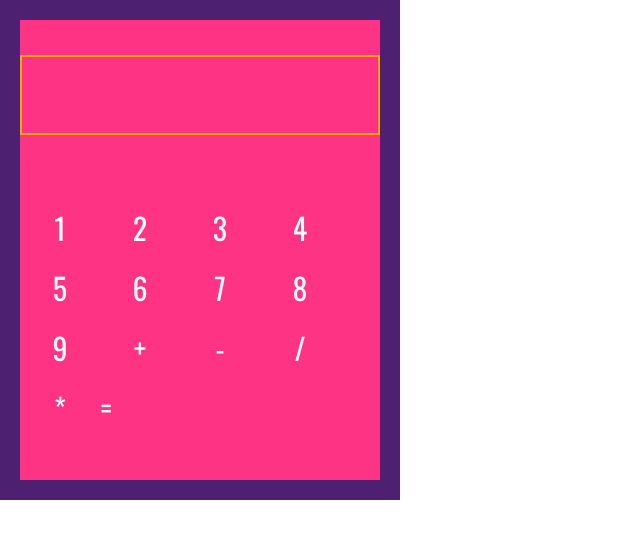
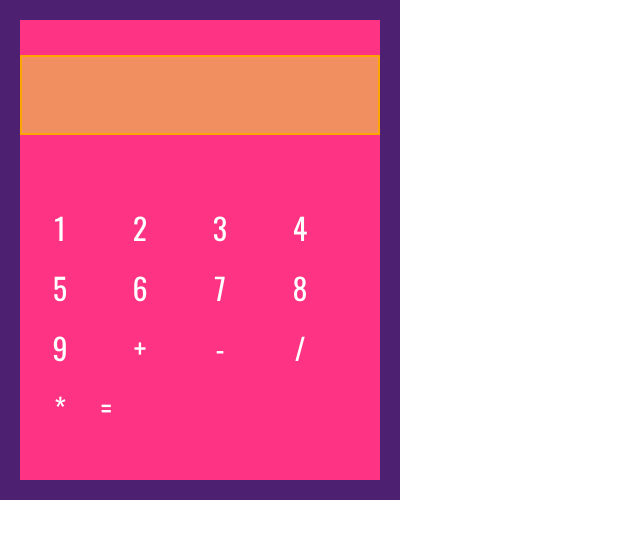
Before and after one commit to Momentum-Team-10/build-a-js-calculator-djyasin, a plain HTML site: page index.html in a window 1280 px wide. Shown: the whole page, without its empty margins (0-640 px from the left). Drawn offline with nearby package versions, Linux system fonts and the light colour scheme.

Commit message:
added display bg

```diff
--- a/main.css
+++ b/main.css
@@ -27,6 +27,7 @@ justify-content: center;
    }
    #display {
     border: 2px solid orange;
+    background-color: #e0ff3373;
     height: 80px;
     width: 380px;
 }
```
